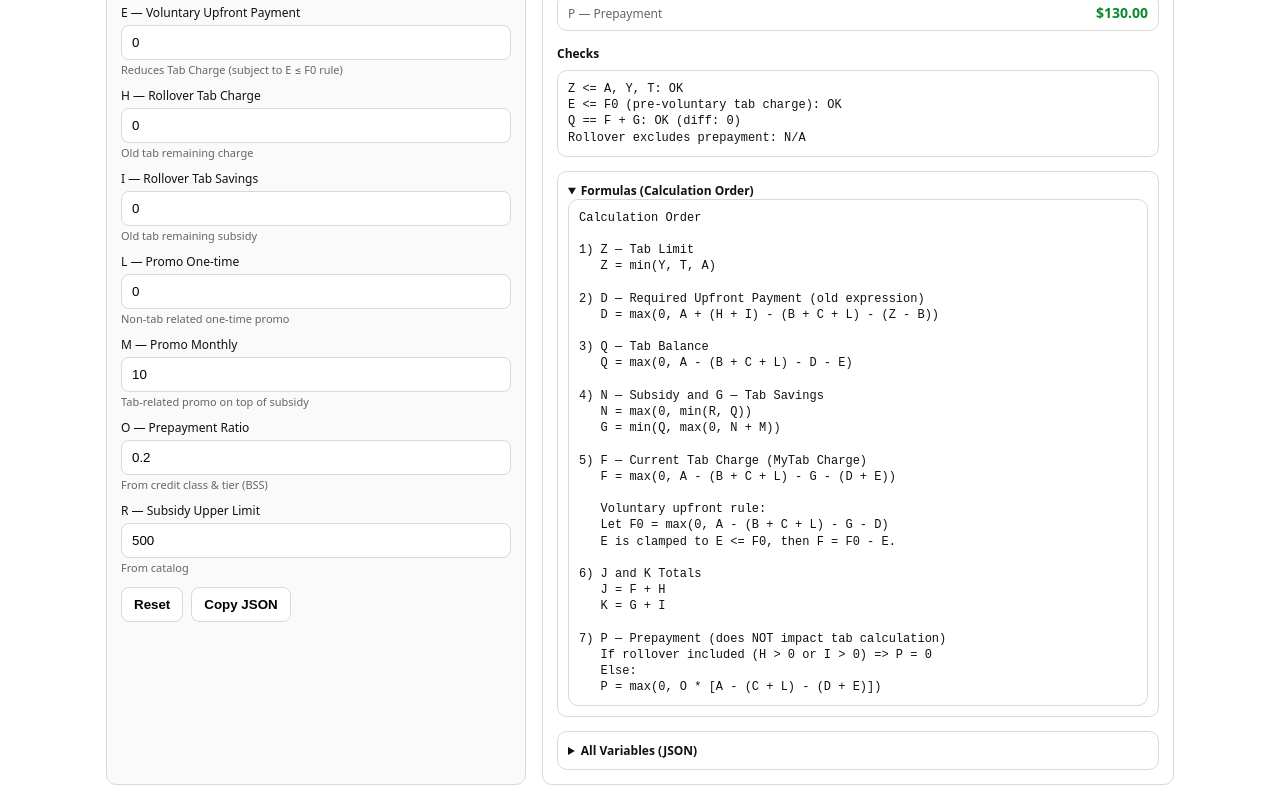
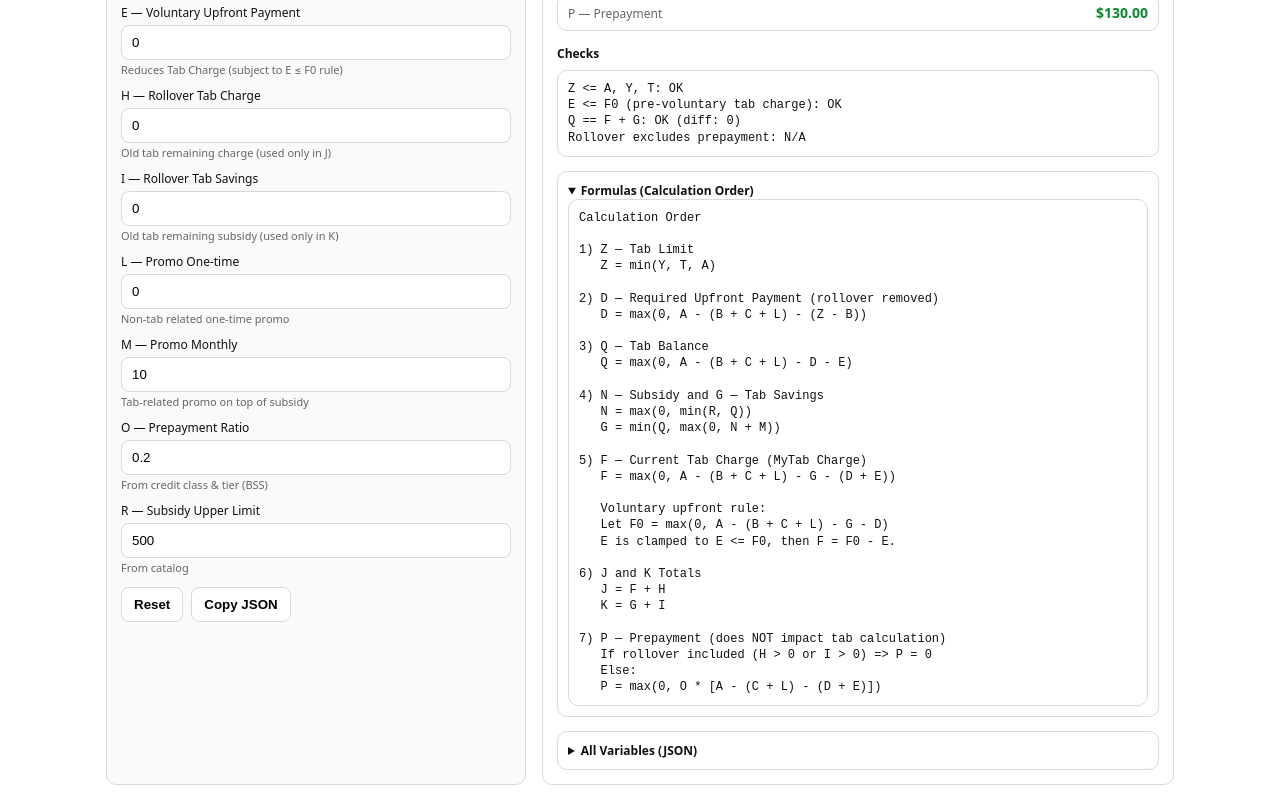
Before and after one commit to Berkcanozen/tabSimulator, a plain HTML site: page index.html in a window 1280 px wide. Shown: the part 542-1343 px from the top of the page. Drawn offline with Linux system fonts and the light colour scheme.

Commit message:
Update index.html

```diff
--- a/index.html
+++ b/index.html
@@ -57,7 +57,6 @@
   <section class="card">
     <h2>Inputs</h2>
 
-    <!-- T and Y at the top -->
     <div class="field">
       <label for="T">T — Configurable Max Tab Limit</label>
       <input id="T" type="number" step="0.01" value="800" />
@@ -70,7 +69,6 @@
       <div class="hint">Remaining customer tab room after credit</div>
     </div>
 
-    <!-- Remaining inputs single column, alphabetical by letter -->
     <div class="field">
       <label for="A">A — MSRP</label>
       <input id="A" type="number" step="0.01" value="1200" />
@@ -98,13 +96,13 @@
     <div class="field">
       <label for="H">H — Rollover Tab Charge</label>
       <input id="H" type="number" step="0.01" value="0" />
-      <div class="hint">Old tab remaining charge</div>
+      <div class="hint">Old tab remaining charge (used only in J)</div>
     </div>
 
     <div class="field">
       <label for="I">I — Rollover Tab Savings</label>
       <input id="I" type="number" step="0.01" value="0" />
-      <div class="hint">Old tab remaining subsidy</div>
+      <div class="hint">Old tab remaining subsidy (used only in K)</div>
     </div>
 
     <div class="field">
@@ -211,10 +209,9 @@
     // 1) Z
     out.Z = Math.min(out.Y, out.T, out.A);
 
-    // 2) D (old expression as requested)
-    // D = A + (H + I) - (B + C + L) - (Z - B)
-    // NOTE: B cancels out algebraically, but kept as the "old" form.
-    out.D_raw = out.A + (out.H + out.I) - (out.B + out.C + out.L) - (out.Z - out.B);
+    // 2) D (rollover removed)
+    // D = A - (B + C + L) - (Z - B)
+    out.D_raw = out.A - (out.B + out.C + out.L) - (out.Z - out.B);
     out.D = Math.max(0, out.D_raw);
 
     // Voluntary upfront rule: E <= F0 where F0 is tab charge BEFORE applying E.
@@ -248,7 +245,7 @@
         out.E = newE;
         out.E_clamped = clamped;
 
-        // Final F (exact formula)
+        // Final F
         out.F_raw = out.A - (out.B + out.C + out.L) - out.G - (out.D + out.E);
         out.F = Math.max(0, out.F_raw);
         break;
@@ -271,7 +268,7 @@
       }
     }
 
-    // 6) J, K
+    // 6) J, K (rollover applied here only)
     out.J = out.F + out.H;
     out.K = out.G + out.I;
 
@@ -294,8 +291,8 @@
 1) Z — Tab Limit
    Z = min(Y, T, A)
 
-2) D — Required Upfront Payment (old expression)
-   D = max(0, A + (H + I) - (B + C + L) - (Z - B))
+2) D — Required Upfront Payment (rollover removed)
+   D = max(0, A - (B + C + L) - (Z - B))
 
 3) Q — Tab Balance
    Q = max(0, A - (B + C + L) - D - E)
@@ -374,7 +371,6 @@
     alert("Copied JSON to clipboard.");
   });
 
-  // Auto-calc on input change
   ["T","Y","A","B","C","E","H","I","L","M","O","R"].forEach(id => {
     $(id).addEventListener("input", run);
   });
```
